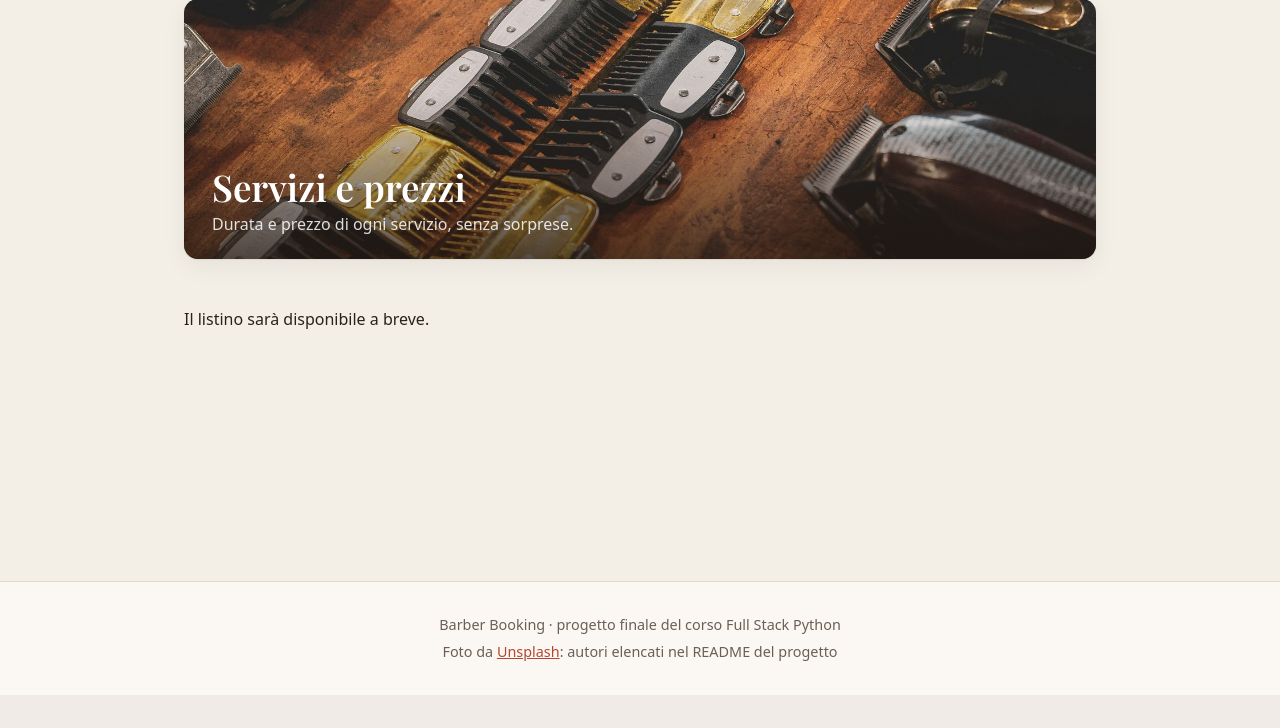
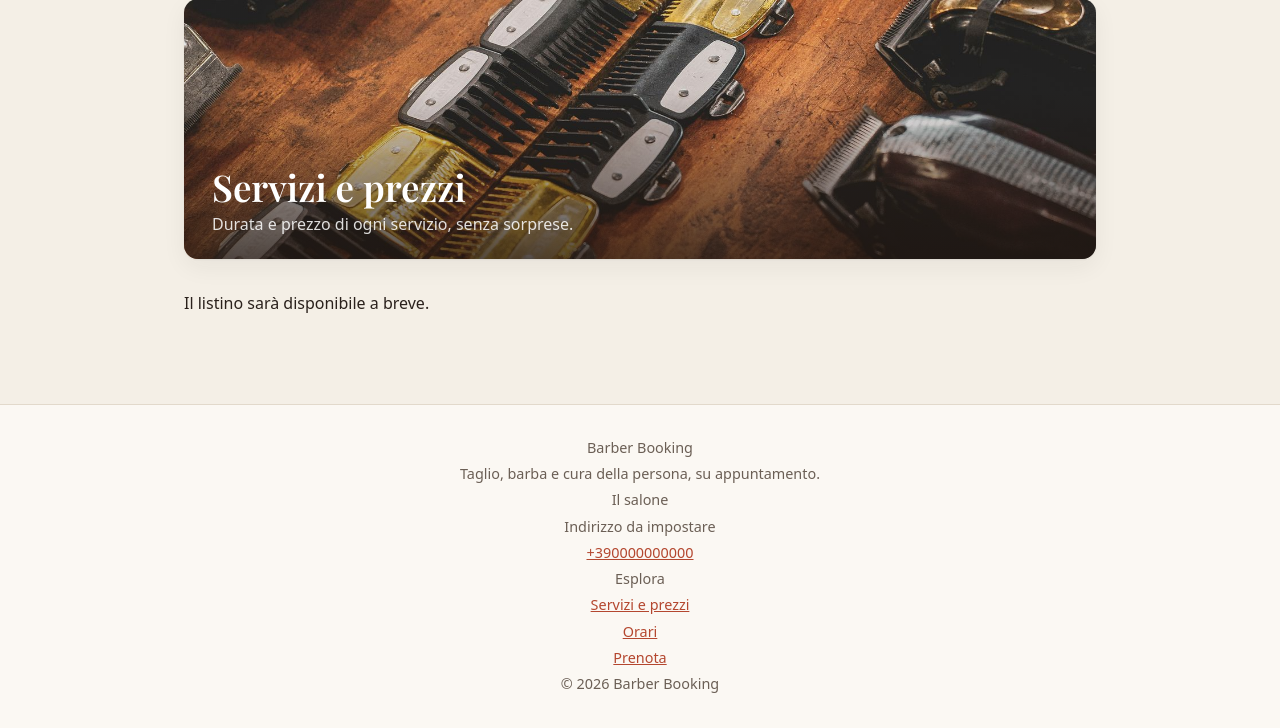
Before and after one commit to IvanRussoL/barber-booking, a Flask app: page /servizi in a window 1280 px wide. Shown: the part 105-833 px from the top of the page. Before the commit the page ends 800 px from the top, so only its background shows below. Run offline with Flask 3, Linux system fonts and the light colour scheme; data comes from the database, SQL or seed files in the repository; data that the repository does not hold is empty; some libraries are stand-ins or nearby versions; some web fonts are replaced.

Commit message:
Listino come il cartello di un barbiere, piè di pagina con i dati del salone e Prenota solo per chi può prenotare

```diff
--- a/app/__init__.py
+++ b/app/__init__.py
@@ -1,4 +1,5 @@
 import os
+from datetime import datetime
 
 from flask import Flask, g, render_template, session
 from flask_wtf.csrf import CSRFError, CSRFProtect
@@ -8,6 +9,7 @@ from app.db import chiudi_connessione, ottieni_connessione
 from app.eccezioni import BarberBookingError, RisorsaNonTrovataError
 from app.formato import formatta_data_ora, formatta_durata, formatta_euro
 from app.pagamenti.finto import FakeProvider
+from app.repository.impostazioni import ImpostazioniRepository
 from app.repository.utente import UtenteRepository
 from app.rotte import auth, cliente, dipendente, proprietario, pubblico
 
@@ -69,6 +71,19 @@ def carica_utente() -> None:
     g.utente = utente
 
 
+def dati_piede_pagina() -> dict:
+    """
+    Dati comuni a tutte le pagine: il salone e l'anno per il piè di pagina, e puo_prenotare,
+    vero per visitatori e clienti, che decide se mostrare i pulsanti "Prenota".
+    Returns: dizionario con salone (Impostazioni), anno e puo_prenotare.
+    """
+    return {
+        "salone": ImpostazioniRepository(ottieni_connessione()).leggi(),
+        "anno": datetime.now().year,
+        "puo_prenotare": g.get("utente") is None or g.utente.ruolo == "cliente",
+    }
+
+
 def create_app(config: dict | None = None) -> Flask:
     """
     Crea e configura l'applicazione Flask.
@@ -103,6 +118,7 @@ def create_app(config: dict | None = None) -> Flask:
     for codice in MESSAGGI_HTTP:
         app.register_error_handler(codice, gestisci_errore_http)
 
+    app.context_processor(dati_piede_pagina)
     app.add_template_filter(formatta_euro, "euro")
     app.add_template_filter(formatta_durata, "durata")
     app.add_template_filter(formatta_data_ora, "data_ora")
--- a/app/templates/base.html
+++ b/app/templates/base.html
@@ -45,8 +45,24 @@
         {% block contenuto %}{% endblock %}
     </main>
     <footer>
-        <p>Barber Booking · progetto finale del corso Full Stack Python</p>
-        <p>Foto da <a href="https://unsplash.com">Unsplash</a>: autori elencati nel README del progetto</p>
+        <div class="piede">
+            <div>
+                <p class="piede-marchio">Barber <span>Booking</span></p>
+                <p>Taglio, barba e cura della persona, su appuntamento.</p>
+            </div>
+            <div>
+                <p class="piede-titolo">Il salone</p>
+                <p>{{ salone.indirizzo }}</p>
+                <p><a href="tel:{{ salone.telefono }}">{{ salone.telefono }}</a></p>
+            </div>
+            <div>
+                <p class="piede-titolo">Esplora</p>
+                <p><a href="{{ url_for('pubblico.servizi') }}">Servizi e prezzi</a></p>
+                <p><a href="{{ url_for('pubblico.home') }}#orari">Orari</a></p>
+                {% if puo_prenotare %}<p><a href="{{ url_for('cliente.prenota') }}">Prenota</a></p>{% endif %}
+            </div>
+        </div>
+        <p class="piede-copyright">© {{ anno }} {{ salone.nome_salone }}</p>
     </footer>
     <script src="{{ url_for('static', filename='js/menu.js') }}"></script>
 </body>
--- a/app/templates/pubblico/servizi.html
+++ b/app/templates/pubblico/servizi.html
@@ -11,19 +11,24 @@
             <p>Durata e prezzo di ogni servizio, senza sorprese.</p>
         </figcaption>
     </figure>
-    <div class="griglia-servizi">
+    <section class="listino">
         {% for servizio in servizi %}
-            <article>
-                <h2>{{ servizio.nome }}</h2>
-                {% if servizio.descrizione %}<p>{{ servizio.descrizione }}</p>{% endif %}
-                <p class="prezzo">{{ servizio.prezzo_centesimi | euro }}</p>
-                <p><small>{{ servizio.durata_minuti | durata }}</small></p>
-            </article>
+            <div class="voce">
+                <div class="voce-riga">
+                    <h2>{{ servizio.nome }}</h2>
+                    <span class="puntini" aria-hidden="true"></span>
+                    <span class="voce-prezzo">{{ servizio.prezzo_centesimi | euro }}</span>
+                </div>
+                <p class="voce-dettaglio">
+                    {% if servizio.descrizione %}{{ servizio.descrizione }} · {% endif %}{{ servizio.durata_minuti | durata }}
+                </p>
+            </div>
         {% else %}
             <p>Il listino sarà disponibile a breve.</p>
         {% endfor %}
-    </div>
-    {% if servizi %}
+    </section>
+    {% if servizi and puo_prenotare %}
+        <p class="nota-listino">Puoi combinare più servizi nella stessa prenotazione: la durata si somma.</p>
         <p><a class="pulsante" href="{{ url_for('cliente.prenota') }}">Prenota</a></p>
     {% endif %}
 {% endblock %}
```
